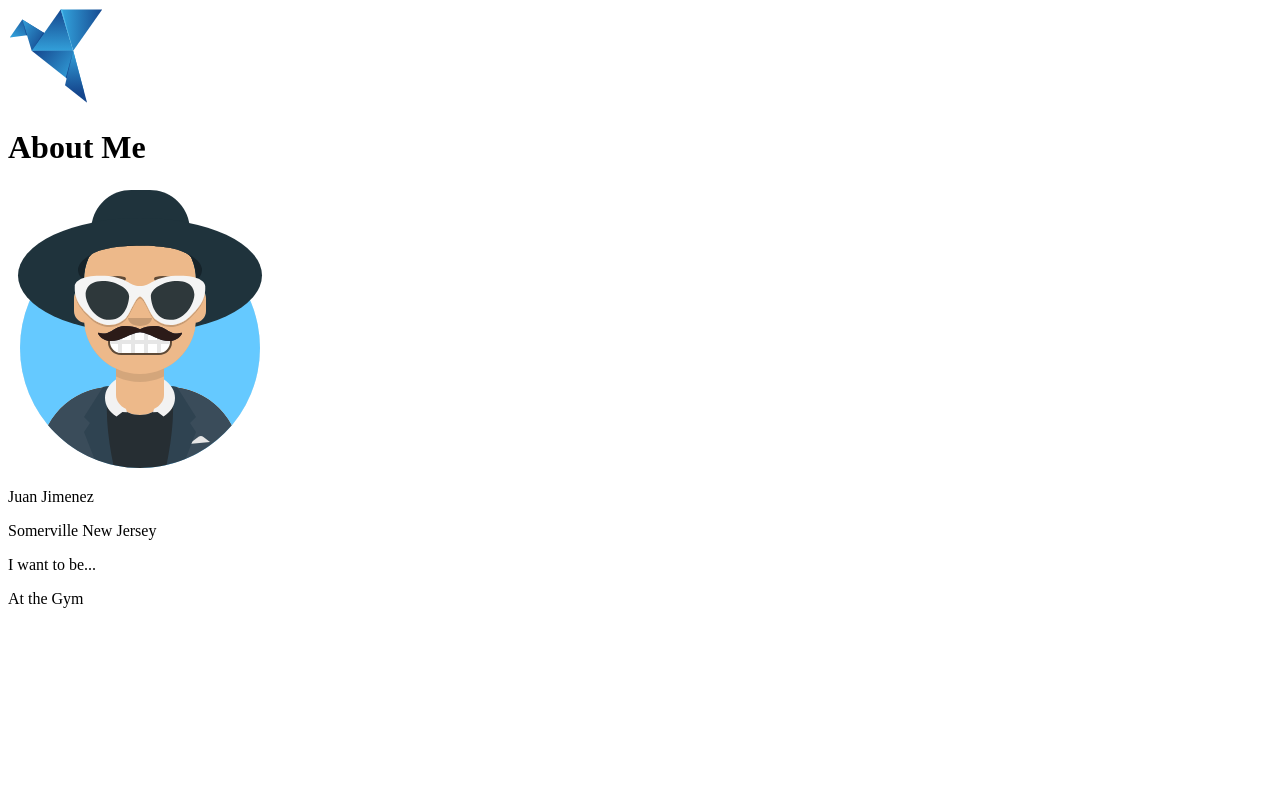
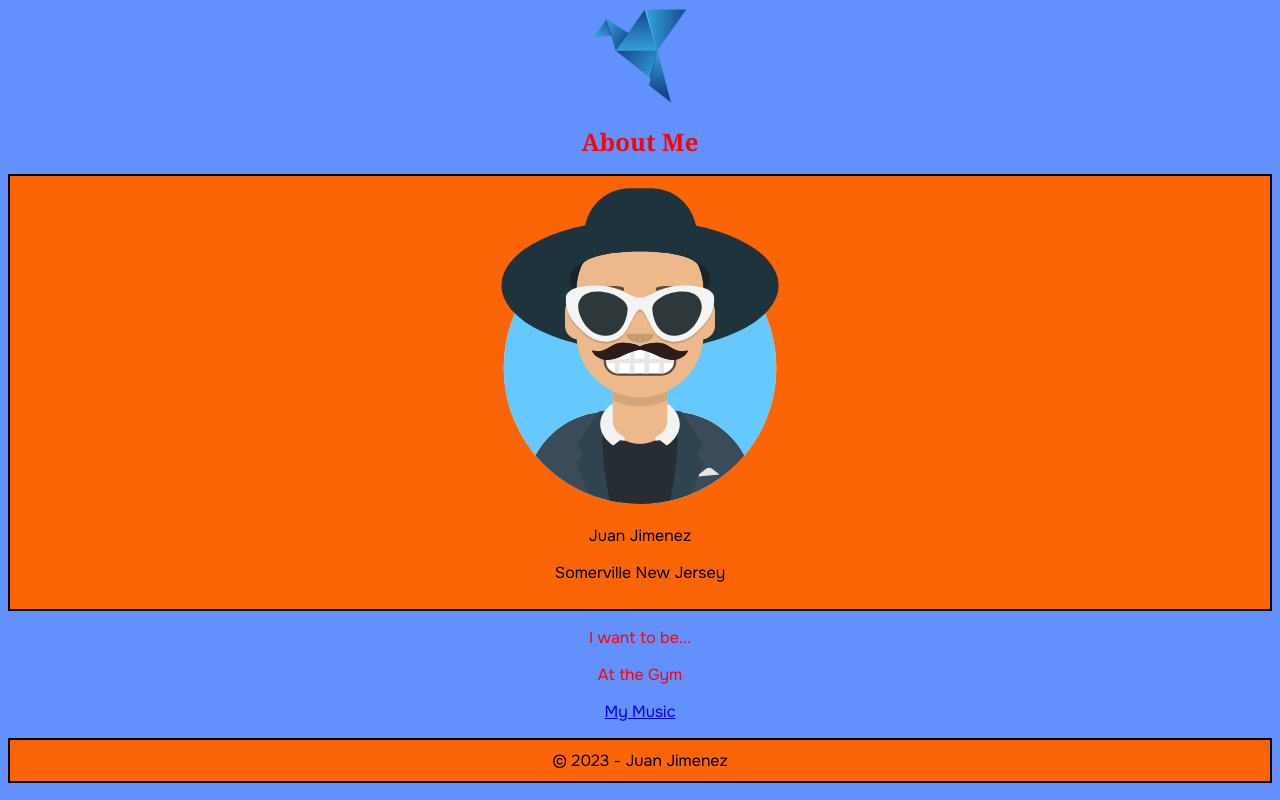
Before and after one commit to RVCC-IDMX/about-me-TheUnit55, a plain HTML site: page index.html in a window 1280 px wide. Drawn offline with Linux system fonts and the light colour scheme.

Commit message:
Adding Some Style

```diff
--- /dev/null
+++ b/css/style.css
@@ -0,0 +1,31 @@
+body{
+    font-family: onest, sans-serif;
+    background-color:#6290FC ;
+    color:#fc0303;
+}
+
+h1, h2, h3, h4, h5, h6{
+    font-family: Georgia, 'Times New Roman', Times, serif;
+}
+h1{
+    font-size: x-large;
+}
+h2{
+    font-size: medium ;
+}
+header{
+    text-align: center;
+}
+#hero, footer {
+    color:black;
+    border: 2px solid ;
+    background-color: rgb(252, 101, 6);
+    text-align:center;
+    padding:10px;
+}
+#hero img{
+    width: 300px;
+}
+#bio{
+    text-align: center;
+}
--- a/index.html
+++ b/index.html
@@ -6,6 +6,11 @@
   <meta name="viewport" content="width=device-width, initial-scale=1.0">
   <title>About Me</title>
 </head>
+<link rel="preconnect" href="https://fonts.googleapis.com">
+<link rel="preconnect" href="https://fonts.gstatic.com" crossorigin>
+<link href="https://fonts.googleapis.com/css2?family=Onest:wght@100;400;700&display=swap" rel="stylesheet">
+
+<link rel="stylesheet" href="css/style.css"
 
 <body>
 
@@ -22,7 +27,7 @@
   <main>
     <!--where the main is-->
 
-    <section>
+    <section id="hero">
       <img src="/img/avataaars.svg"
       alt="Didnt have my haircut so I have a hat">
 
@@ -33,17 +38,25 @@
       </div>
     </section>
 
-    <section>
+    <section id="bio">
       <!-- My bio-->
       <div>
         <p> I want to be...</p>
         <p> At the Gym</p>
+
+        <p><a href="https://youtu.be/hlos8imBu7E?si=ihacIP9nOE8xMCI_.com">My Music</a></p>
 
       </div>
 
     </section>
 
   </main>
+
+  <footer>
+
+    &copy;  2023 - Juan Jimenez
+
+  </footer>
 </body>
 
 </html>
```
